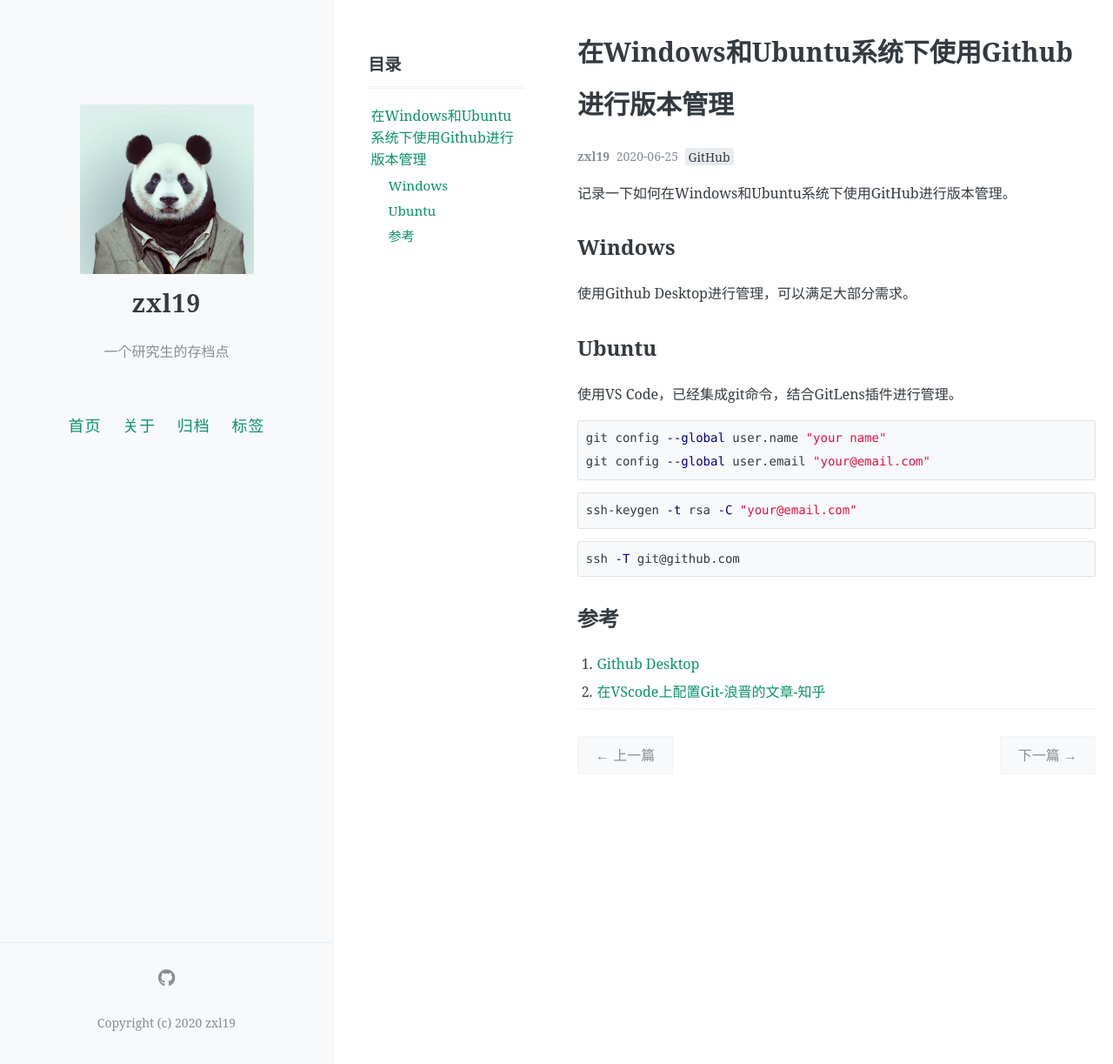
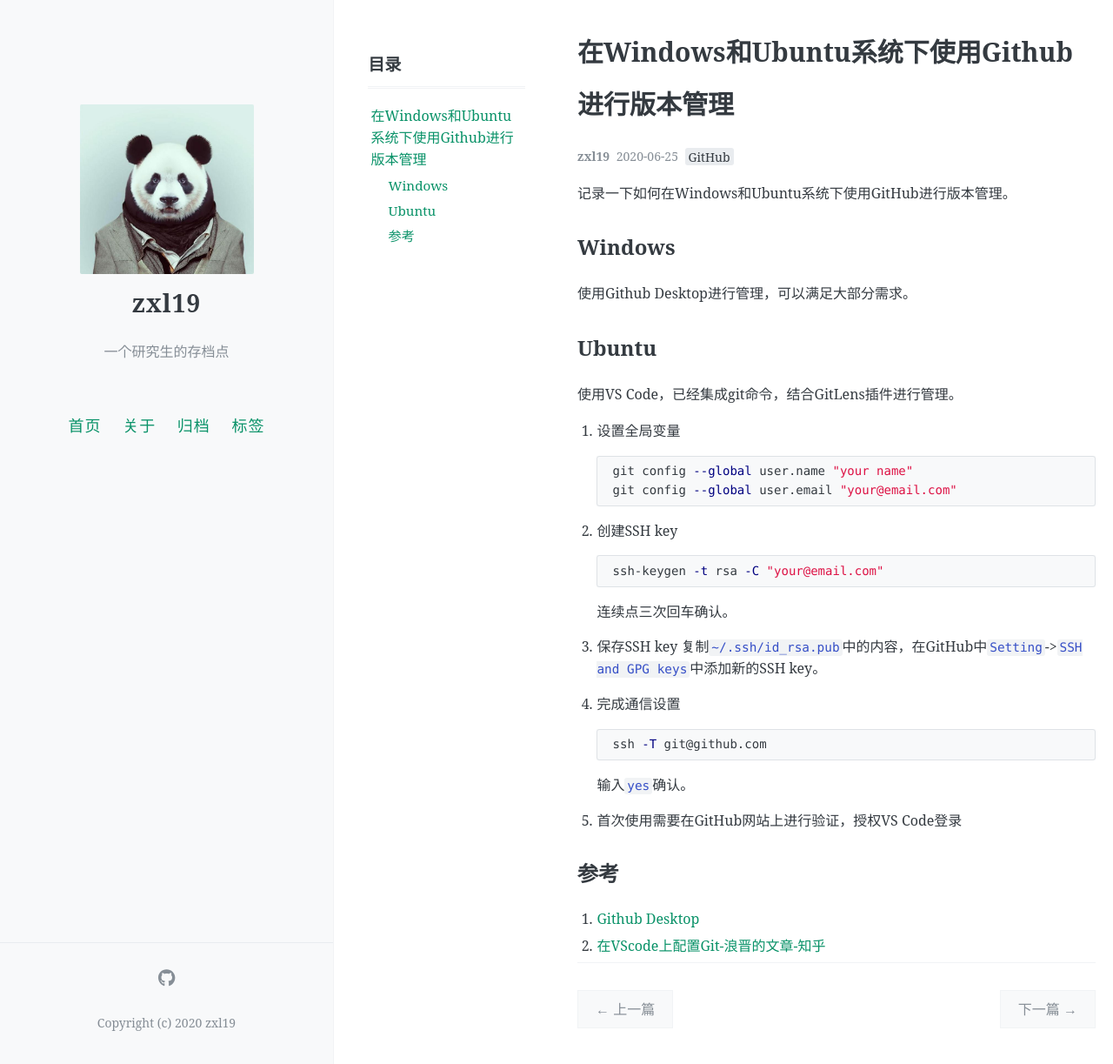
Before and after one commit to zxl19/zxl19.github.io, a Jekyll site: the page built from _posts/2020-06-25-github-setup.md, in a window 1280 px wide and 1223 px high. Shown: the whole window at 87% size. Built offline with Jekyll 4.4.1, drawn with Linux system fonts in a browser that asks for light colours; comment, search, counter and statistics services are not loaded.

Commit message:
Update 2020-06-25-github-setup.md

````diff
--- a/_posts/2020-06-25-github-setup.md
+++ b/_posts/2020-06-25-github-setup.md
@@ -21,18 +21,33 @@ pinned: false
 
 使用VS Code，已经集成git命令，结合GitLens插件进行管理。
 
-```shell
-git config --global user.name "your name"
-git config --global user.email "your@email.com"
-```
+1. 设置全局变量
 
-```shell
-ssh-keygen -t rsa -C "your@email.com"
-```
+    ```shell
+    git config --global user.name "your name"
+    git config --global user.email "your@email.com"
+    ```
 
-```shell
-ssh -T git@github.com
-```
+2. 创建SSH key
+
+    ```shell
+    ssh-keygen -t rsa -C "your@email.com"
+    ```
+
+    连续点三次回车确认。
+
+3. 保存SSH key
+    复制`~/.ssh/id_rsa.pub`中的内容，在GitHub中`Setting`->`SSH and GPG keys`中添加新的SSH key。
+
+4. 完成通信设置
+
+    ```shell
+    ssh -T git@github.com
+    ```
+
+    输入`yes`确认。
+
+5. 首次使用需要在GitHub网站上进行验证，授权VS Code登录
 
 ## 参考
 
````
